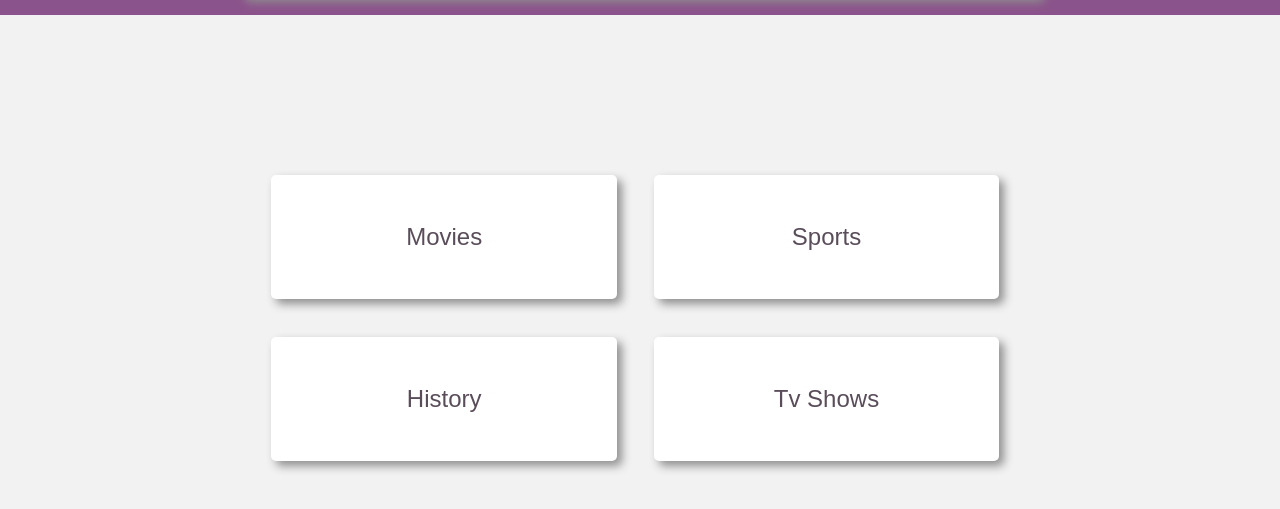
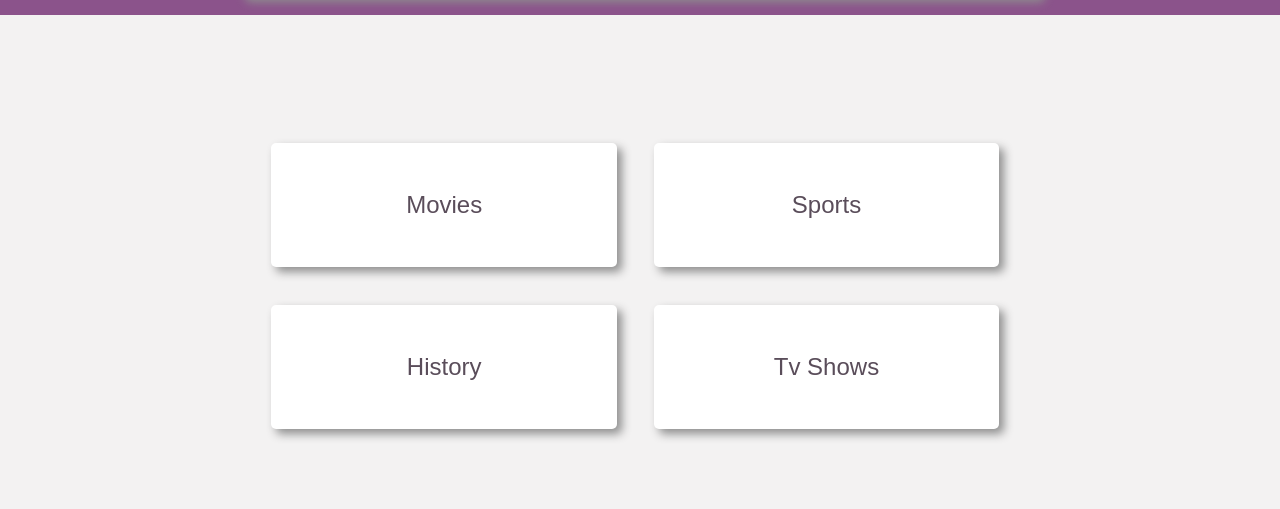
Before and after one commit to mdc-dev/timed-quiz, a website: page index.html in a window 1280 px wide. Shown: the part 285-794 px from the top of the page. Drawn offline with Linux system fonts and the light colour scheme; a web font is replaced by a local one.

Commit message:
hopefully last css change. Not sure why theres a difference locally v deployed

```diff
--- a/quiz.css
+++ b/quiz.css
@@ -208,7 +208,7 @@ header {
 }
 
 
-@media only screen and (min-width: 800px) and (max-width: 1300px) {
+@media only screen and (min-width: 800px) and (max-width: 1370px) {
     header {
         height: 35vh;
     }
@@ -235,7 +235,7 @@ header {
         font-size: 1.1em;
     }
     .quiz-options, .quiz-choices {
-        margin-top: 10em;
+        margin-top: 8em;
         width: 60%
     }
 
@@ -257,7 +257,7 @@ header {
     }
 }
 
-@media only screen and (min-width: 1301px) {
+@media only screen and (min-width: 1371px) {
     .intro-message {
         width: 60%;
         text-align: center;
```
